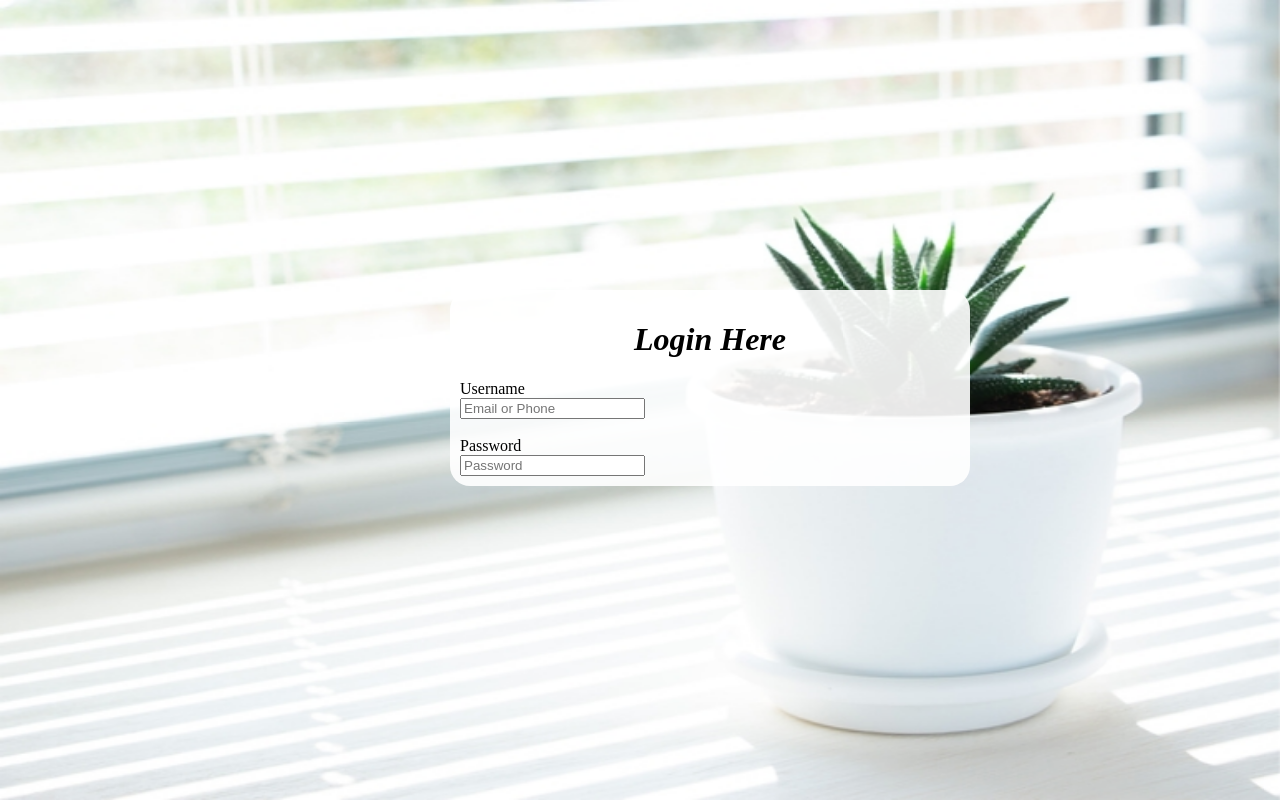
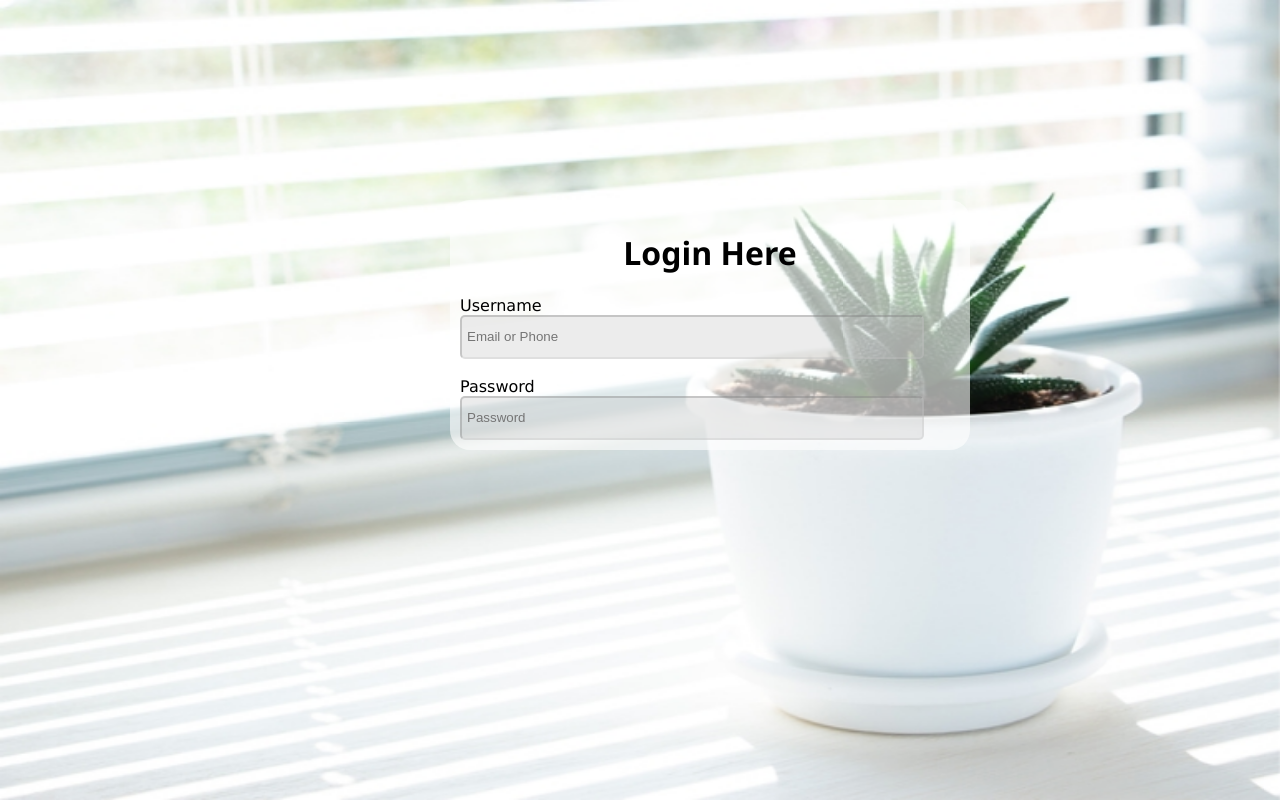
Before and after one commit to Dhileepguru/JavaScript_Projects, a PHP site: page / in a window 1280 px wide. Run offline with PHP 8.4, Linux system fonts and the light colour scheme; some web fonts are replaced.

Commit message:
Updated Opacity

```diff
--- a/assets/style.css
+++ b/assets/style.css
@@ -22,19 +22,45 @@ html,body {
     width: 100%;
     height: 100%;
 }
-
 .LoginCard{
     position: relative;
-    background-color:rgba(255,255,255,0.9);
+    background-color:rgba(255,255,255,0.6);
     width: 500px;
     height: fit-content;
     margin-left: 450px;
-    margin-top: 290px;
+    margin-top: 200px;
     border-radius: 20px;
     padding: 10px;
-
+    z-index: 1;
+    box-shadow:0% 4px  8px rgba(128,128,128,0.5);
 }
 .LoginCard h1{
-    font-style:oblique;
+    font-family:'Segoe UI', Tahoma, Geneva, Verdana, sans-serif ;
     text-align: center;
 }
+.f1
+{
+    margin-left: 20px;
+}
+form label{
+    font-family:Verdana, Geneva, Tahoma, sans-serif;
+    font-size:medium;
+}
+form input{
+    height: 30px;
+    padding: 5px;
+    width: 90%;
+    border-radius: 5px;
+    background-color: rgba(192,192,192,0.3);
+    border-color: rgba(192,192,192,0.3);
+}
+form button{
+    font-size: large;
+    height: 30px;
+    padding: 5px;
+    width: 93%;
+    border-radius: 5px;
+    background-color: black;
+    color: white;
+    margin-bottom: 15px;
+}
```
